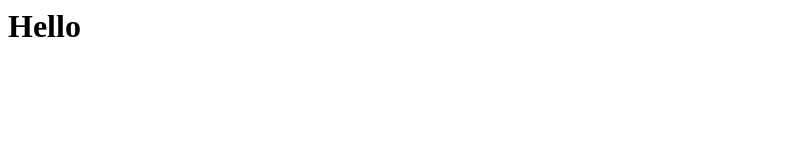
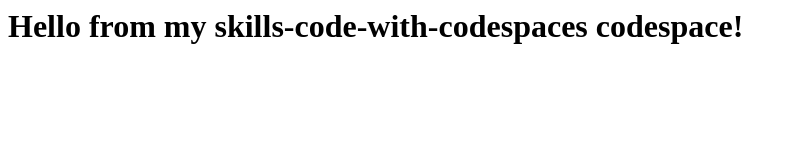
Before and after one commit to a-v-i/skills-code-with-codespaces, a plain HTML site: page index.html in a window 1280 px wide. Shown: the whole page, without its empty margins (0-796 px from the left). Drawn offline with Linux system fonts and the light colour scheme.

Commit message:
Update index.html

```diff
--- a/index.html
+++ b/index.html
@@ -1,3 +1,3 @@
 <html>
-  <h1>Hello</h1>
+  <h1>Hello from my skills-code-with-codespaces codespace!</h1>
 </html>
```
